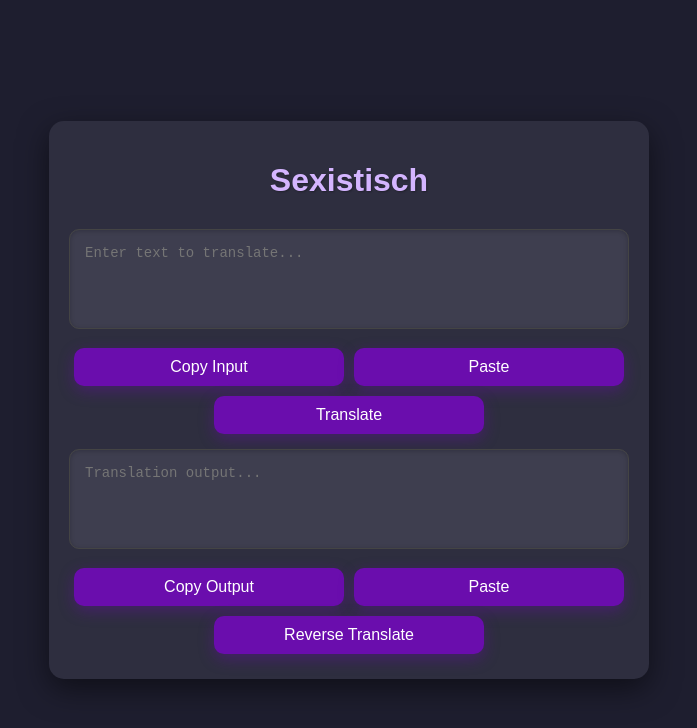
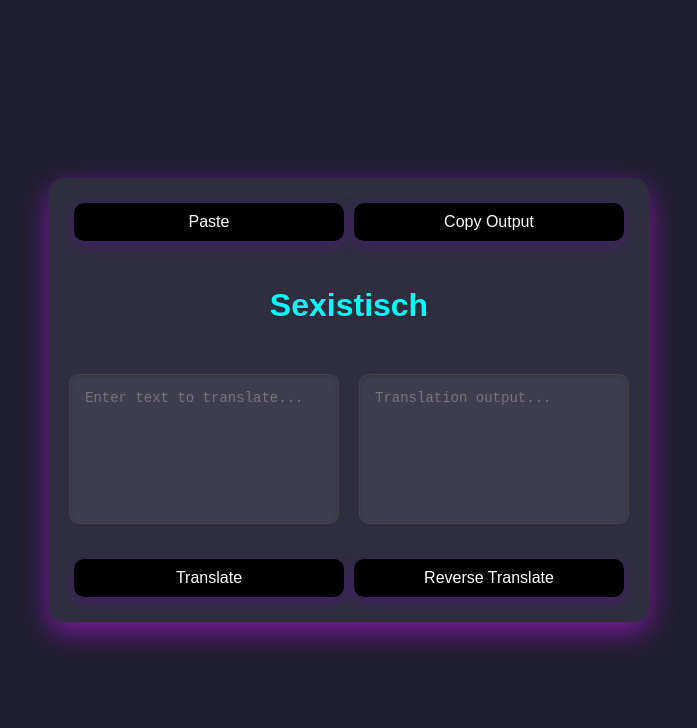
Before and after one commit to sinnaz3153/lila-lama, a plain HTML site: page Sexistisch/index.html in a window 1280 px wide. Shown: the whole page, without its empty margins (291-988 px from the left). Drawn offline with Linux system fonts and the light colour scheme.

Commit message:
Update index.html

```diff
--- a/Sexistisch/index.html
+++ b/Sexistisch/index.html
@@ -19,22 +19,32 @@
     color: #e0e0e0;
     overflow-x: hidden; /* Prevent horizontal scroll */
 }
+
 .container {
     background: #2e2e3f;
     padding: 20px;
     border-radius: 15px;
-            box-shadow: 0 10px 30px rgba(0, 0, 0, 0.5);
+    box-shadow: 0 10px 30px rgba(209, 25, 255, 0.532);
     width: 90%;
     max-width: 600px;
     text-align: center;
     animation: fadeIn 1s ease-out;
     box-sizing: border-box; /* Include padding and border in width calculation */
 }
+
 h1 {
     margin-bottom: 20px;
-            color: #d4b5ff;
+    color: #00fffb;
     text-shadow: 1px 1px 2px rgba(0, 0, 0, 0.3);
 }
+
+.textarea-container {
+    display: flex;
+    gap: 10px;
+    flex-wrap: wrap;
+    justify-content: center;
+}
+
 textarea {
     width: 100%;
     height: 100px;
@@ -50,13 +60,15 @@
     transition: border 0.3s ease;
     box-sizing: border-box; /* Include padding and border in width calculation */
 }
+
 textarea:focus {
     border: 1px solid #b085f5;
     outline: none;
     box-shadow: inset 0 1px 8px rgba(0, 0, 0, 0.3);
 }
+
 button {
-            background-color: #6a0dad;
+    background-color: #000000;
     color: white;
     border: none;
     border-radius: 10px;
@@ -69,11 +81,13 @@
     width: calc(50% - 10px); /* Ensure buttons fit within the container */
     box-sizing: border-box; /* Include padding and border in width calculation */
 }
+
 button:hover {
-            background-color: #5b0c99;
+    background-color: #8f00fd60;
     box-shadow: 0 8px 20px rgba(106, 13, 173, 0.5);
     transform: translateY(-2px);
 }
+
 .loader {
     display: flex;
     position: fixed;
@@ -86,6 +100,7 @@
     justify-content: center;
     z-index: 1000;
 }
+
 .loader:after {
     content: '';
     width: 50px;
@@ -95,18 +110,44 @@
     border-radius: 50%;
     animation: spin 1s linear infinite;
 }
+
 @keyframes spin {
     0% { transform: rotate(0deg); }
     100% { transform: rotate(360deg); }
 }
+
 @keyframes fadeIn {
     0% { opacity: 0; transform: scale(0.9); }
     100% { opacity: 1; transform: scale(1); }
 }
+
 .button-group {
     display: flex;
     flex-wrap: wrap;
     justify-content: space-between; /* Distribute buttons evenly */
+}
+
+/* Add new layout rules for larger screens */
+@media screen and (min-width: 600px) {
+    .textarea-container {
+        flex-direction: row;
+        justify-content: space-between;
+    }
+
+    textarea {
+        width: calc(50% - 10px);
+        height: 150px;
+    }
+
+    .container {
+        display: flex;
+        flex-direction: column;
+        gap: 20px;
+    }
+
+    .button-group-top {
+        order: -1; /* Move the top buttons above textareas */
+    }
 }
     </style>
 </head>
@@ -116,21 +157,20 @@
     <div class="container">
         <h1>Sexistisch</h1>
 
-        <textarea id="inputText" placeholder="Enter text to translate..."></textarea>
-        <div class="button-group">
-            <button onclick="copyToClipboard('inputText')">Copy Input</button>
+        <div class="button-group button-group-top">
             <button onclick="pasteFromClipboard('inputText')">Paste</button>
+            <button onclick="copyToClipboard('outputText')">Copy Output</button>
         </div>
 
-        <button onclick="translateText()">Translate</button>
-
+        <div class="textarea-container">
+            <textarea id="inputText" placeholder="Enter text to translate..."></textarea>
             <textarea id="outputText" placeholder="Translation output..." readonly></textarea>
-        <div class="button-group">
-            <button onclick="copyToClipboard('outputText')">Copy Output</button>
-            <button onclick="pasteFromClipboard('outputText')">Paste</button>
         </div>
 
+        <div class="button-group">
+            <button onclick="translateText()">Translate</button>
             <button onclick="reverseTranslateText()">Reverse Translate</button>
+        </div>
     </div>
 
     <script>
```
Lines whose indentation alone changed are shown as unchanged.
